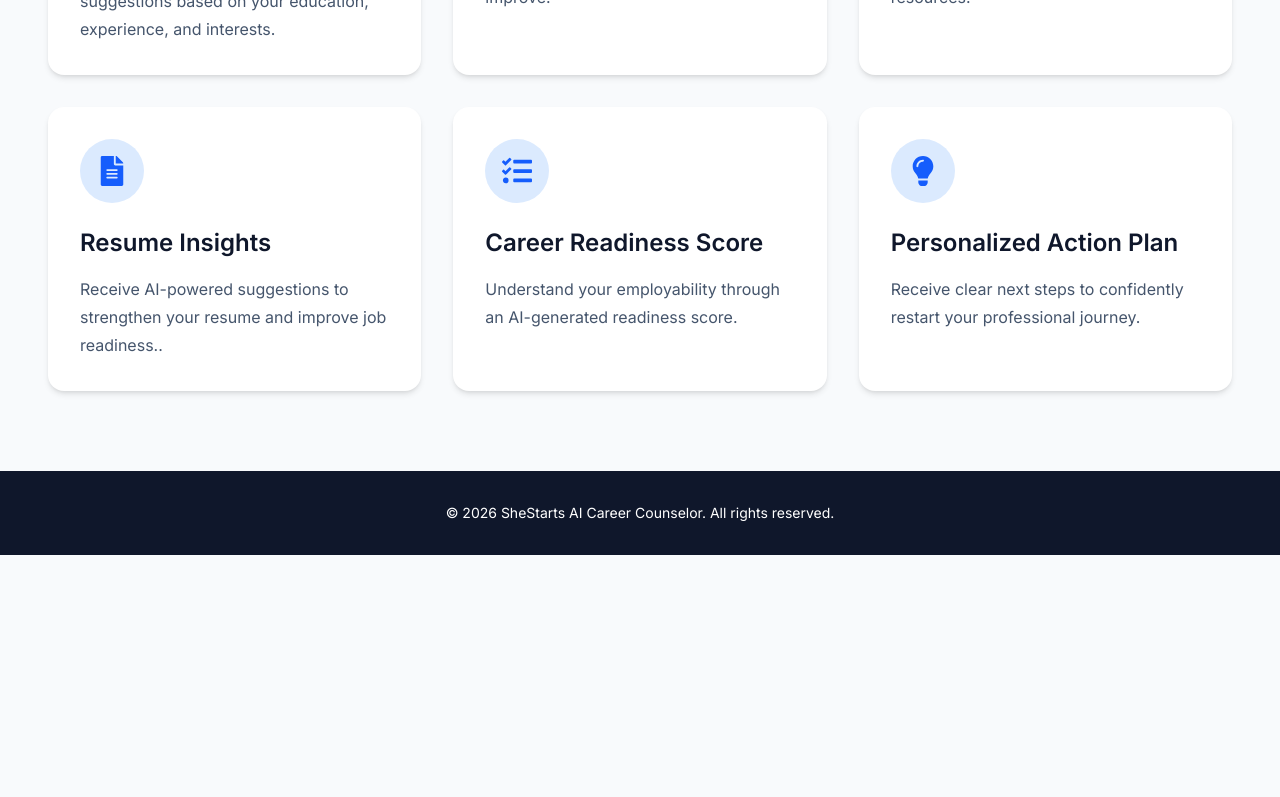
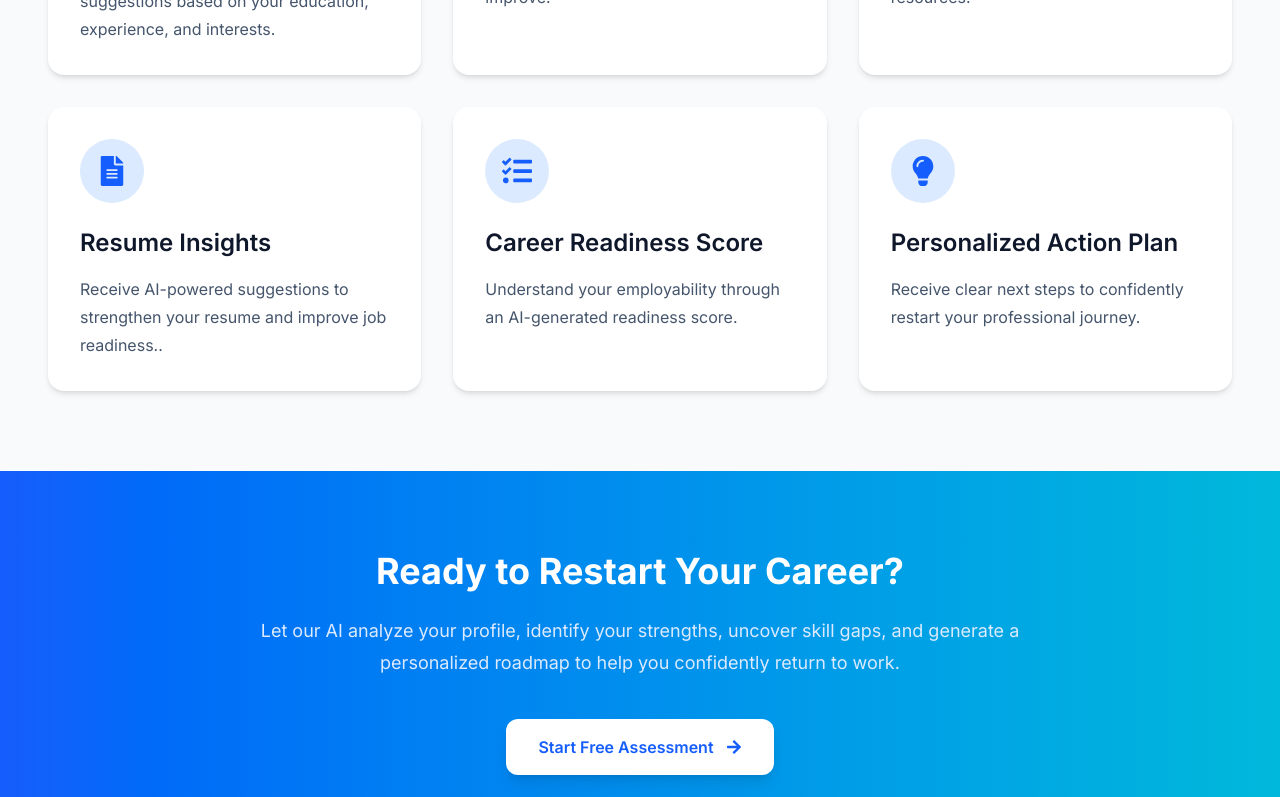
Before and after one commit to manangithubiitm/shestarts-ai-career-counselor, a Next.js app: page / in a window 1280 px wide. Shown: the part 2000-2797 px from the top of the page. Before the commit the page ends 2555 px from the top, so only its background shows below. Built offline with nearby package versions, Linux system fonts and the light colour scheme.

Commit message:
Complete and polish landing page UI

```diff
--- a/app/page.js
+++ b/app/page.js
@@ -3,6 +3,7 @@ import Hero from "@/components/home/Hero";
 import Footer from "@/components/layout/Footer";
 import HowItWorks from "@/components/home/HowItWorks";
 import Features from "@/components/home/Features";
+import CTA from "@/components/home/CTA";
 
 export default function Home() {
   return (
@@ -11,6 +12,7 @@ export default function Home() {
         <Hero />
         <HowItWorks />
         <Features />
+        <CTA />
         <Footer />
     </>
   );
--- a/components/home/CTA.jsx
+++ b/components/home/CTA.jsx
@@ -0,0 +1,34 @@
+"use client";
+
+import Link from "next/link";
+import { motion } from "framer-motion";
+import { FaArrowRight } from "react-icons/fa";
+
+export default function CTA() {
+    return (
+        <section className="bg-gradient-to-r from-blue-600 to-cyan-500 py-20">
+            <div className="container-custom px-6">
+                <motion.div
+                    initial={{ opacity: 0, y: 40 }}
+                    whileInView={{ opacity: 1, y: 0 }}
+                    viewport={{ once: true }}
+                    transition={{ duration: 0.6 }}
+                    className="mx-auto max-w-3xl text-center text-white"
+                >
+                    <h2 className="text-4xl font-bold">
+                        Ready to Restart Your Career?
+                    </h2>
+                    <p className="mt-6 text-lg leading-8 text-blue-100">
+                        Let our AI analyze your profile, identify your strengths,
+                        uncover skill gaps, and generate a personalized roadmap
+                        to help you confidently return to work.
+                    </p>
+                    <Link href="/assessment" className="mt-10 inline-flex items-center gap-3 rounded-xl bg-white px-8 py-4 font-semibold text-blue-600 shadow-lg transition hover:scale-105">
+                        Start Free Assessment
+                        <FaArrowRight />
+                    </Link>
+                </motion.div>
+            </div>
+        </section>
+    );
+}
--- a/components/home/Hero.jsx
+++ b/components/home/Hero.jsx
@@ -31,11 +31,11 @@ export default function Hero () {
                         skill gaps, and receive a structured learning roadmap.
                     </p>
                     <div className="mt-10 flex flex-wrap gap-4">
-                        <Link href="/assessment" className="flex items-center gap-2 rounded-xl bg-blue-600 px-6 py-3 font-semibold text-white transition hover:bg-blue-700">
+                        <Link href="/assessment" className="flex items-center gap-2 rounded-xl bg-blue-600 px-6 py-3 font-semibold text-white transition-all duration-300 hover:scale-105 hover:bg-blue-700">
                             Start Free Assessment
                             <FaArrowRight />
                         </Link>
-                        <a href="#how-it-works" className="rounded-xl border border-slate-300 px-6 py-3 font-semibold transition hover:bg-slate-100">
+                        <a href="#how-it-works" className="rounded-xl border border-slate-300 px-6 py-3 font-semibold text-slate-700 transition-all duration-300 hover:scale-105 hover:bg-slate-100 hover:border-blue-500 hover:text-blue-600">
                             Learn More
                         </a>
                     </div>
@@ -48,7 +48,7 @@ export default function Hero () {
                     transition={{ duration: 0.8 }}
                 >
                     <div className="grid grid-cols-2 gap-6">
-                        <div className="rounded-2xl bg-white p-6 shadow-lg">
+                        <div className="rounded-2xl bg-white p-6 shadow-lg transition-all duration-300 hover:-translate-y-2 hover:shadow-xl">
                             <FaBrain className="text-5xl text-blue-600"/>
                             <h3 className="mt-4 text-xl font-bold">
                                 AI Career Analysis
@@ -58,7 +58,7 @@ export default function Hero () {
                             </p>
                         </div>
 
-                        <div className="rounded-2xl bg-white p-6 shadow-lg">
+                        <div className="rounded-2xl bg-white p-6 shadow-lg transition-all duration-300 hover:-translate-y-2 hover:shadow-xl">
                             <FaUserGraduate className="text-5xl text-emerald-600" />
                             <h3 className="mt-4 text-xl font-bold">
                                 Skill Roadmap
@@ -68,7 +68,7 @@ export default function Hero () {
                             </p>
                         </div>
 
-                        <div className="col-span-2 rounded-2xl bg-white p-6 shadow-lg">
+                        <div className="col-span-2 rounded-2xl bg-white p-6 shadow-lg transition-all duration-300 hover:-translate-y-2 hover:shadow-xl">
                             <FaChartLine className="text-5xl text-amber-500"/>
                             <h3 className="mt-4 text-xl font-bold">
                                 Employability Score
--- a/components/layout/Footer.jsx
+++ b/components/layout/Footer.jsx
@@ -1,9 +1,11 @@
 export default function Footer() {
     return (
-        <footer className="bg-slate-900 py-8 text-center text-sm text-white">
-            <p>
-                &copy; {new Date().getFullYear()} SheStarts AI Career Counselor. All rights
-                reserved.
+        <footer className="bg-slate-900 py-8 text-center text-white">
+            <p className="text-lg font-semibold">
+                &copy; {new Date().getFullYear()} SheStarts AI Career Counselor
+            </p>
+            <p className="mt-2 text-sm text-slate-400">
+                Empowering women to confidently restart their careers with AI.
             </p>
         </footer>
     );
--- a/components/layout/Navbar.jsx
+++ b/components/layout/Navbar.jsx
@@ -12,13 +12,13 @@ export default function Navbar() {
                     <span>SheStarts AI</span>
                 </Link>
                 <div className="hidden items-center gap-8 md:flex">
-                    <Link href="/" className="hover:text-blue-600 transition">
+                    <Link href="/" className="transition-all duration-300 hover:text-blue-600">
                         Home
                     </Link>
-                    <Link href="/assessment" className="hover:text-blue-600 transition">
+                    <Link href="/assessment" className="transition-all duration-300 hover:text-blue-600">
                         Assessment
                     </Link>
-                    <Link href="/dashboard" className="hover:text-blue-600 transition">
+                    <Link href="/dashboard" className="transition-all duration-300 hover:text-blue-600">
                         Dashboard
                     </Link>
                 </div>
```
